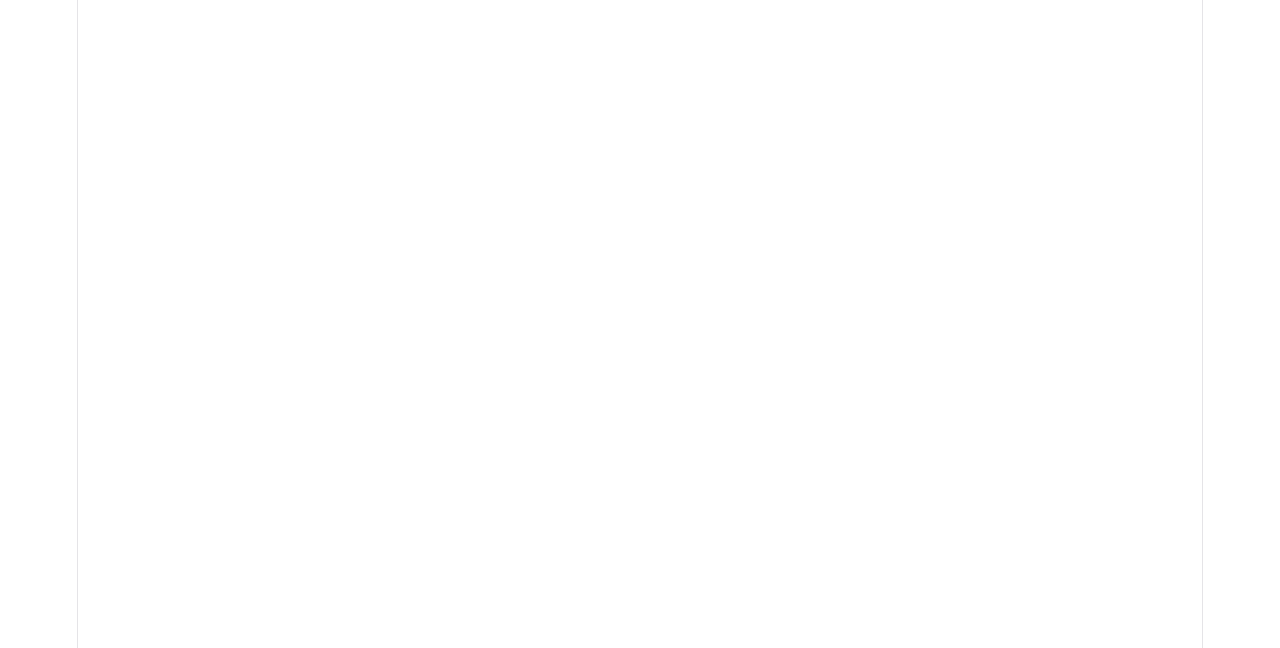
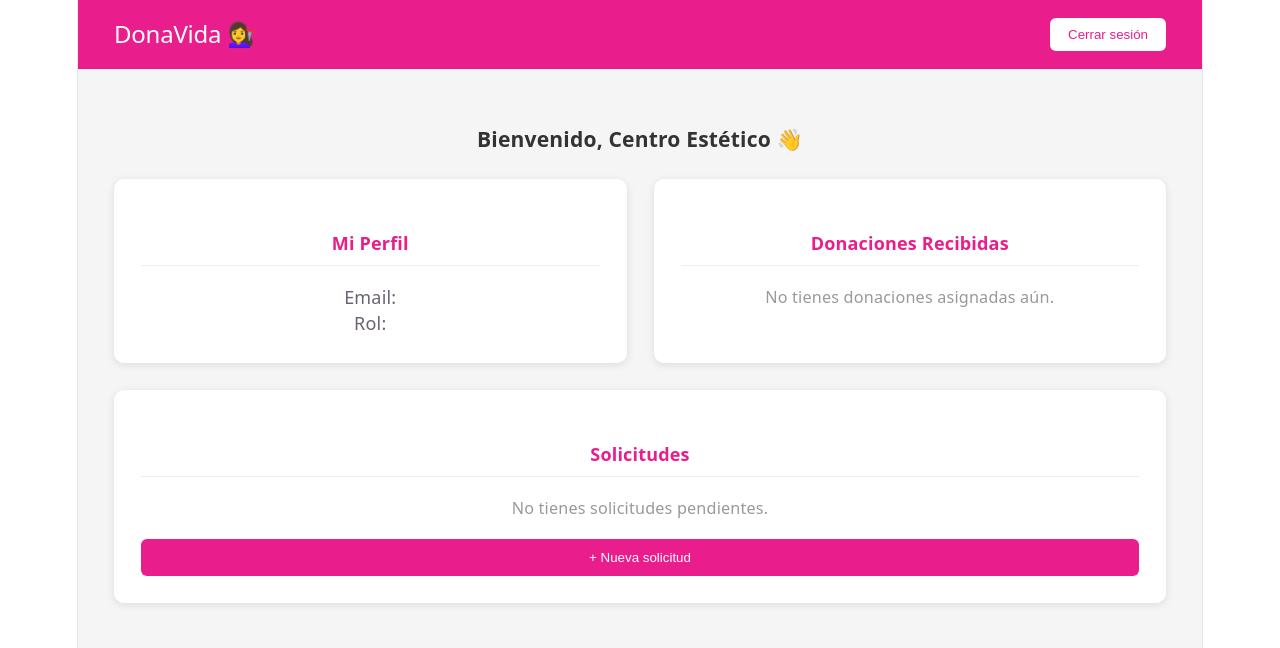
Before and after one commit to dbaezc-star/proyecto-frontend, a React (Vite) app: page /aesthetic/dashboard in a window 1280 px wide. Before the commit this address had no page. Shown: the top 648 px of the page. Built offline with nearby package versions, Linux system fonts and the light colour scheme.

Commit message:
feat: dashboard centro estético básico

```diff
--- a/src/App.jsx
+++ b/src/App.jsx
@@ -4,6 +4,7 @@ import Login from './pages/auth/Login';
 import Register from './pages/auth/Register';
 import Dashboard from './pages/Dashboard';
 import DonorDashboard from './pages/donor/DonorDashboard';
+import AestheticDashboard from './pages/aesthetic/AestheticDashboard';
 
 function App() {
     console.log('App cargado');
@@ -16,6 +17,7 @@ function App() {
                     <Route path="/register" element={<Register />} />
                     <Route path="/dashboard" element={<Dashboard />} />
                     <Route path="/donor/dashboard" element={<DonorDashboard />} />
+                    <Route path="/aesthetic/dashboard" element={<AestheticDashboard />} />
                 </Routes>
             </BrowserRouter>
         </AuthProvider>
--- /dev/null
+++ b/src/pages/aesthetic/AestheticDashboard.jsx
@@ -0,0 +1,61 @@
+import { useAuth } from '../../context/AuthContext';
+import { useNavigate } from 'react-router-dom';
+
+const AestheticDashboard = () => {
+    const { user, logoutUser } = useAuth();
+    const navigate = useNavigate();
+
+    const handleLogout = () => {
+        logoutUser();
+        navigate('/login');
+    };
+
+    return (
+        <div style={styles.container}>
+            <div style={styles.header}>
+                <h2 style={styles.title}>DonaVida 💇‍♀️</h2>
+                <div style={styles.headerRight}>
+                    <span style={styles.email}>{user?.email}</span>
+                    <button style={styles.logout} onClick={handleLogout}>Cerrar sesión</button>
+                </div>
+            </div>
+            <div style={styles.content}>
+                <h3 style={styles.welcome}>Bienvenido, Centro Estético 👋</h3>
+                <div style={styles.cards}>
+                    <div style={styles.card}>
+                        <h4 style={styles.cardTitle}>Mi Perfil</h4>
+                        <p>Email: {user?.email}</p>
+                        <p>Rol: {user?.role}</p>
+                    </div>
+                    <div style={styles.card}>
+                        <h4 style={styles.cardTitle}>Donaciones Recibidas</h4>
+                        <p style={styles.empty}>No tienes donaciones asignadas aún.</p>
+                    </div>
+                    <div style={styles.card}>
+                        <h4 style={styles.cardTitle}>Solicitudes</h4>
+                        <p style={styles.empty}>No tienes solicitudes pendientes.</p>
+                        <button style={styles.button}>+ Nueva solicitud</button>
+                    </div>
+                </div>
+            </div>
+        </div>
+    );
+};
+
+const styles = {
+    container: { minHeight: '100vh', backgroundColor: '#f5f5f5' },
+    header: { backgroundColor: '#e91e8c', padding: '1rem 2rem', display: 'flex', justifyContent: 'space-between', alignItems: 'center' },
+    title: { color: 'white', margin: 0 },
+    headerRight: { display: 'flex', alignItems: 'center', gap: '1rem' },
+    email: { color: 'white', fontSize: '0.9rem' },
+    logout: { backgroundColor: 'white', color: '#e91e8c', border: 'none', padding: '0.5rem 1rem', borderRadius: '6px', cursor: 'pointer' },
+    content: { padding: '2rem' },
+    welcome: { color: '#333', marginBottom: '1.5rem' },
+    cards: { display: 'flex', gap: '1.5rem', flexWrap: 'wrap' },
+    card: { backgroundColor: 'white', padding: '1.5rem', borderRadius: '10px', boxShadow: '0 2px 8px rgba(0,0,0,0.1)', minWidth: '280px', flex: 1 },
+    cardTitle: { color: '#e91e8c', marginBottom: '1rem', borderBottom: '1px solid #eee', paddingBottom: '0.5rem' },
+    empty: { color: '#999', fontSize: '0.9rem', marginBottom: '1rem' },
+    button: { backgroundColor: '#e91e8c', color: 'white', border: 'none', padding: '0.6rem 1.2rem', borderRadius: '6px', cursor: 'pointer', width: '100%' }
+};
+
+export default AestheticDashboard;
```
